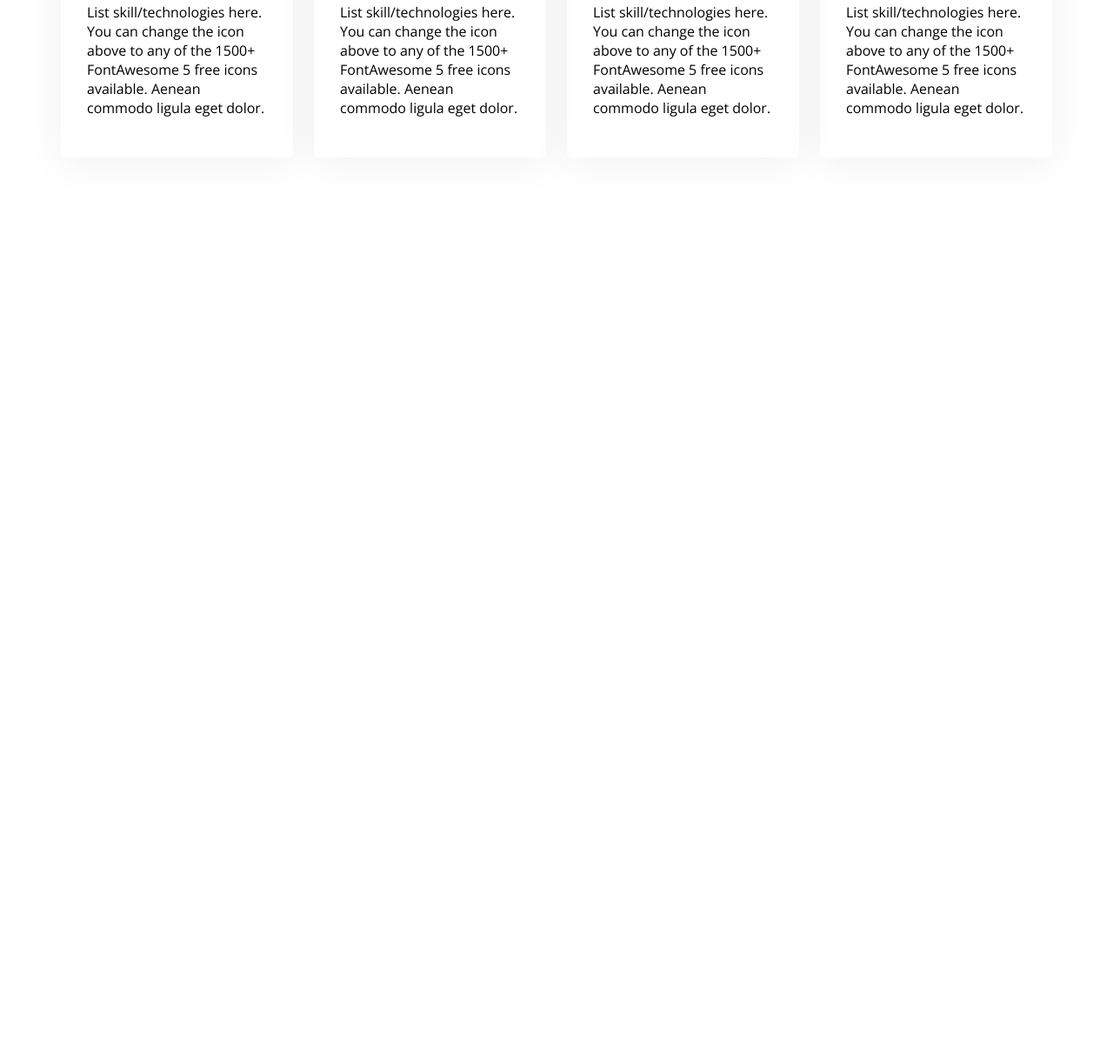
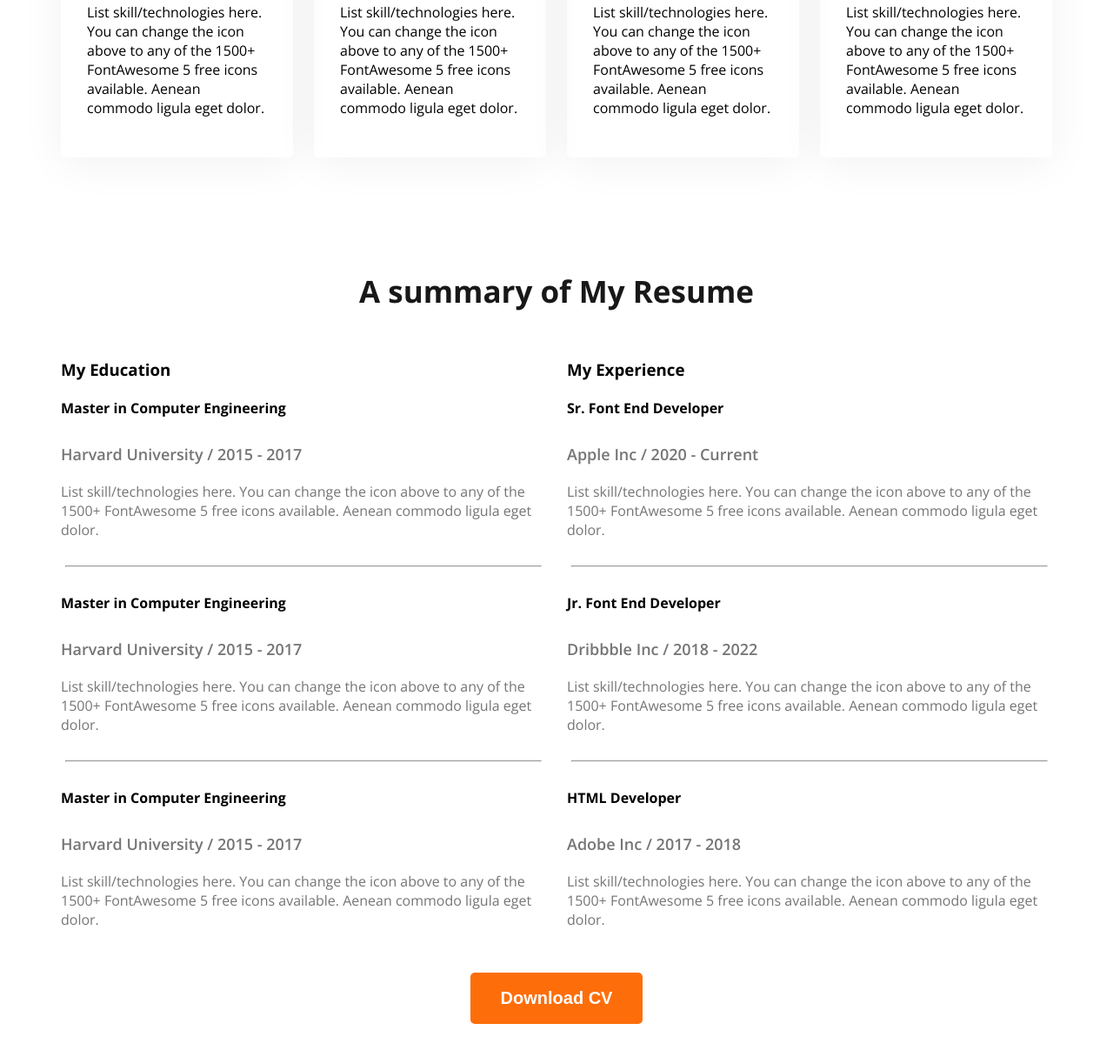
Before and after one commit to MariaJahanManame/web-developer-portfolio, a plain HTML site: page index.html in a window 1280 px wide. Shown: the part 2075-3290 px from the top of the page at 87% size. Before the commit the page ends 2386 px from the top, so only its background shows below. Drawn offline with nearby package versions, Linux system fonts and the light colour scheme.

Commit message:
adding resume section

```diff
--- a/index.html
+++ b/index.html
@@ -91,6 +91,64 @@
             </div>
 
            </section>
+           <section class="resume">
+            <h3 class="section-title text-center">A summary of My Resume</h3>
+            <div class="resume-container">
+
+                <!-- .resume-colum*2>h3.resume-column-title+.experiance*3>h4.experiance-title+h5.experiance-subtitle+h5.experiance-description  -->
+
+                <div class="resume-colum">
+                    <h3 class="resume-column-title">My Education</h3>
+                    <div class="experiance">
+                        <h4 class="experiance-title">Master in Computer Engineering</h4>
+                        <h5 class="experiance-subtitle">Harvard University / 2015 - 2017</h5>
+                        <div class="experiance-description">List skill/technologies here. You can change the icon above
+to any of the 1500+ FontAwesome 5 free icons available. Aenean commodo ligula eget dolor.</div>
+                    </div>
+                   <hr>
+                    <div class="experiance">
+                        <h4 class="experiance-title">Master in Computer Engineering</h4>
+                        <h5 class="experiance-subtitle">Harvard University / 2015 - 2017</h5>
+                        <div class="experiance-description">List skill/technologies here. You can change the icon above
+to any of the 1500+ FontAwesome 5 free icons available. Aenean commodo ligula eget dolor.</div>
+                    </div>
+                    <hr>
+                    <div class="experiance">
+                        <h4 class="experiance-title">Master in Computer Engineering</h4>
+                        <h5 class="experiance-subtitle">Harvard University / 2015 - 2017</h5>
+                        <div class="experiance-description">List skill/technologies here. You can change the icon above
+to any of the 1500+ FontAwesome 5 free icons available. Aenean commodo ligula eget dolor.</div>
+                    </div>
+                </div>
+                <div class="resume-colum">
+                    <h3 class="resume-column-title">My Experience</h3>
+                    <div class="experiance">
+                        <h4 class="experiance-title">Sr. Font End Developer</h4>
+                        <h5 class="experiance-subtitle">Apple Inc / 2020 - Current</h5>
+                        <div class="experiance-description">List skill/technologies here. You can change the icon above
+to any of the 1500+ FontAwesome 5 free icons available. Aenean commodo ligula eget dolor.</div>
+                    </div>
+                    <hr>
+                    <div class="experiance">
+                        <h4 class="experiance-title">Jr. Font End Developer</h4>
+                        <h5 class="experiance-subtitle">Dribbble Inc / 2018 - 2022</h5>
+                        <div class="experiance-description">List skill/technologies here. You can change the icon above
+to any of the 1500+ FontAwesome 5 free icons available. Aenean commodo ligula eget dolor.</div>
+                    </div>
+                    <hr>
+                    <div class="experiance">
+                        <h4 class="experiance-title">HTML Developer</h4>
+                        <h5 class="experiance-subtitle">Adobe Inc / 2017 - 2018</h5>
+                        <div class="experiance-description">List skill/technologies here. You can change the icon above
+to any of the 1500+ FontAwesome 5 free icons available. Aenean commodo ligula eget dolor.</div>
+                    </div>
+                </div>
+            </div>
+                <div class="text-center resume-btn-cv">
+
+                    <button class="btn-primary">Download CV</button>
+                </div>
+            </section>
 
     </main>
     <footer>
--- a/style/portfolio.css
+++ b/style/portfolio.css
@@ -115,6 +115,18 @@ main section{
     box-shadow: 0 6px 50px 0 rgba(0, 0, 0, 0.06);
 }
 
+
+/* resume section style  */
+.resume-container{
+    display: flex;
+    gap: 24px;
+}
+.resume hr{
+    margin: 30px 5px;
+}
+.experiance-description{
+    color: #757575;
+}
 /* shared style */
 .text-center{
     text-align: center;
@@ -134,8 +146,17 @@ main section{
     font-weight: bold;
     color: #181818;
 }
-.section-description{
+.experiance-subtitle{
+    font-size: 20px;
+    font-weight: 600;
+    margin-bottom: 20px;
+}
+.section-description, .experiance-subtitle{
 
     font-size: 18px;
     color: #757575;
 }
+.resume-btn-cv{
+    margin-top: 50px;
+
+}
```
